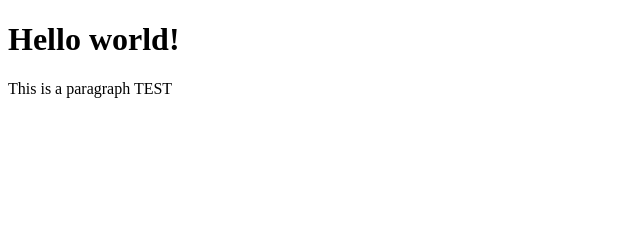
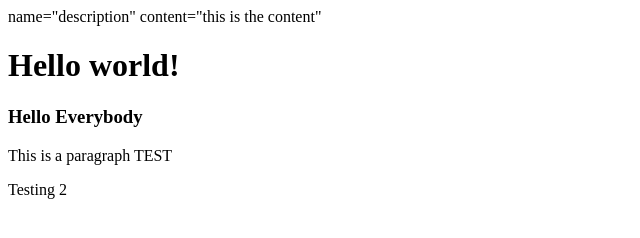
Before and after one commit to esmir-ras/javascript, a plain HTML site: page index.html in a window 1280 px wide. Shown: the whole page, without its empty margins (0-640 px from the left). Drawn offline with Linux system fonts and the light colour scheme.

Commit message:
Update index.html

```diff
--- a/index.html
+++ b/index.html
@@ -1,10 +1,16 @@
 <!DOCTYPE html>
 <html>
+
 <head>
   <title>My first website</title>
+  <meta> name="description" content="this is the content"
 </head>
+
 <body>
   <h1>Hello world!</h1>
+  <h3>Hello Everybody</h3>
   <p>This is a paragraph TEST</p>
+  <p>Testing 2</p>
 </body>
+
 </html>
```
Lines whose indentation alone changed are shown as unchanged.
